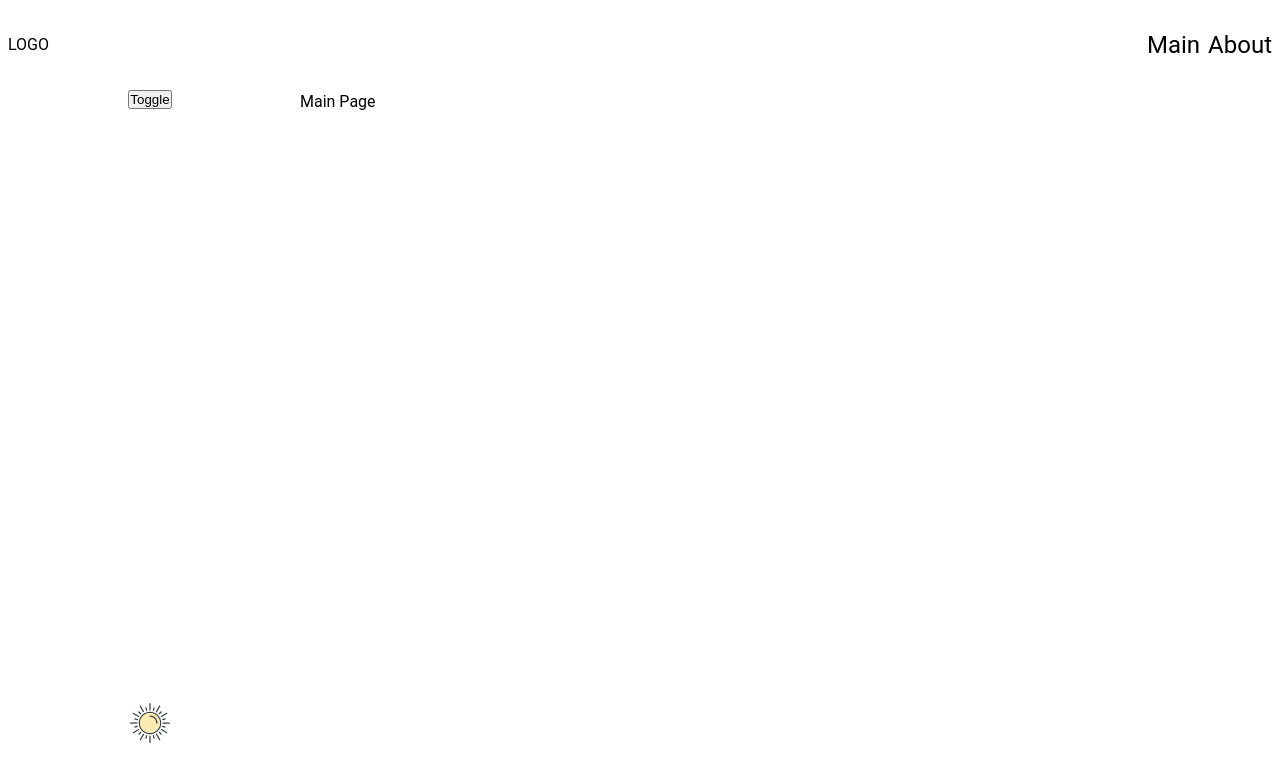
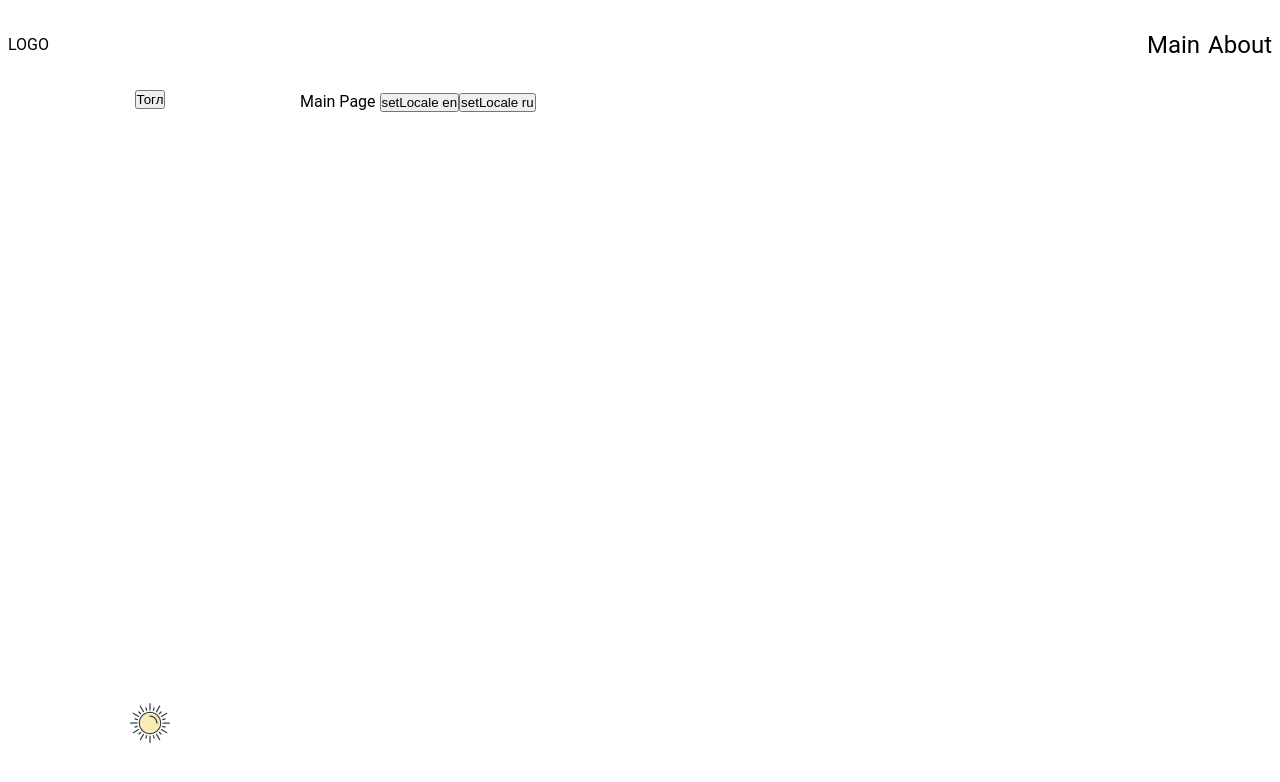
Before and after one commit to DanilRazukov/project1, a Vue app: page / in a window 1280 px wide. Shown: the top 782 px of the page. Built offline with nearby package versions, Linux system fonts and the light colour scheme.

Commit message:
feat: work on i18n

```diff
--- a/package.json
+++ b/package.json
@@ -35,6 +35,7 @@
   },
   "dependencies": {
     "vue": "^3.5.17",
+    "vue-i18n": "^11.1.10",
     "vue-router": "^4.5.1"
   }
 }
--- a/src/index.ts
+++ b/src/index.ts
@@ -2,7 +2,7 @@ import { createApp } from 'vue'
 import App from "./app/App.vue";
 
 import { createRouter, createWebHistory } from "vue-router";
-import { routeConfig } from "shared/config";
+import {routeConfig, i18n } from "shared/config";
 
 import "app/styles/index.scss"
 
@@ -13,4 +13,5 @@ const router = createRouter({
 
 const app = createApp(App)
 app.use(router)
+app.use(i18n)
 app.mount("#app")
--- a/src/pages/MainPage/ui/MainPage.vue
+++ b/src/pages/MainPage/ui/MainPage.vue
@@ -1,10 +1,22 @@
 <script setup lang="ts">
+import { useI18n } from "vue-i18n";
 
+const { locale } = useI18n();
+
+function setLocale(val: string): void {
+  locale.value = val
+}
 </script>
 
 <template>
   <div>
     Main Page
+    <button @click="setLocale('en')">
+      setLocale en
+    </button>
+    <button @click="setLocale('ru')">
+      setLocale ru
+    </button>
   </div>
 </template>
 
--- /dev/null
+++ b/src/shared/config/i18n/index.ts
@@ -0,0 +1,9 @@
+import { i18n } from "./setupI18n"
+import { SUPPORT_LOCALES, DEFAULT_LOCALE, FALLBACK_LOCALE } from "./types"
+
+export {
+  i18n,
+  SUPPORT_LOCALES,
+  DEFAULT_LOCALE,
+  FALLBACK_LOCALE
+}
--- /dev/null
+++ b/src/shared/config/i18n/locales/en.json
@@ -0,0 +1,3 @@
+{
+  "toggle": "Toggle"
+}
--- /dev/null
+++ b/src/shared/config/i18n/locales/ru.json
@@ -0,0 +1,3 @@
+{
+  "toggle": "Тогл"
+}
--- /dev/null
+++ b/src/shared/config/i18n/setupI18n.ts
@@ -0,0 +1,46 @@
+import { createI18n } from 'vue-i18n';
+import { DEFAULT_LOCALE, FALLBACK_LOCALE } from './types';
+import ru from './locales/ru.json'
+import en from './locales/en.json'
+
+const options = {
+  legacy: false,
+  locale: DEFAULT_LOCALE,
+  fallbackLocale: FALLBACK_LOCALE,
+  messages: {},
+  globalInjection: true,
+  devtools: true,
+}
+
+// TODO Разобраться с lazy loading для локали
+export const i18n = createI18n({
+  ...options,
+  messages: {
+    ru,
+    en
+  }
+})
+
+// export function setupI18n(locale = DEFAULT_LOCALE) {
+//   const i18n = createI18n({
+//     ...options,
+//     locale
+//   })
+//   setI18nLanguage(i18n, locale)
+//   return i18n
+// }
+//
+// export function setI18nLanguage(i18n: I18n, locale: string) {
+//   // @ts-ignore
+//   i18n.global.locale.value = locale
+//
+//   document.querySelector('html').setAttribute('lang', locale)
+// }
+//
+// export async function loadLocaleMessages(i18n: I18n, locale: string) {
+//   const messages = await import(`./locales/${locale}.json`)
+//
+//   i18n.global.setLocaleMessage(locale, messages.default)
+//
+//   return nextTick()
+// }
--- /dev/null
+++ b/src/shared/config/i18n/types.ts
@@ -0,0 +1,7 @@
+export enum SUPPORT_LOCALES {
+  EN = 'en',
+  RU = 'ru',
+}
+
+export const DEFAULT_LOCALE = SUPPORT_LOCALES.RU;
+export const FALLBACK_LOCALE = SUPPORT_LOCALES.EN;
--- a/src/widgets/Sidebar/ui/Sidebar/Sidebar.vue
+++ b/src/widgets/Sidebar/ui/Sidebar/Sidebar.vue
@@ -17,7 +17,7 @@ function changeIsCollapsed() {
     ]"
   >
     <button @click="changeIsCollapsed">
-      Toggle
+      {{ $t('toggle') }}
     </button>
 
     <div class="sidebar__theme">
--- a/tsconfig.json
+++ b/tsconfig.json
@@ -22,8 +22,10 @@
       "*": ["./src/*"]
     }
   },
-  "include": ["src/**/*",
-    "src/app/types/shims-vue.d.ts"
+  "include": [
+    "src/**/*",
+    "src/app/types/shims-vue.d.ts",
+    "src/app/types/vue-i18n.d.ts"
   ],
   "ts-node": {
     "compilerOptions": {
```
Also changed, not shown: src/app/types/vue-i18n.d.ts (added, +13 -0 lines), src/shared/config/index.ts (+6 -2 lines), 1 other file (tests, documents, lock files or other folders).
